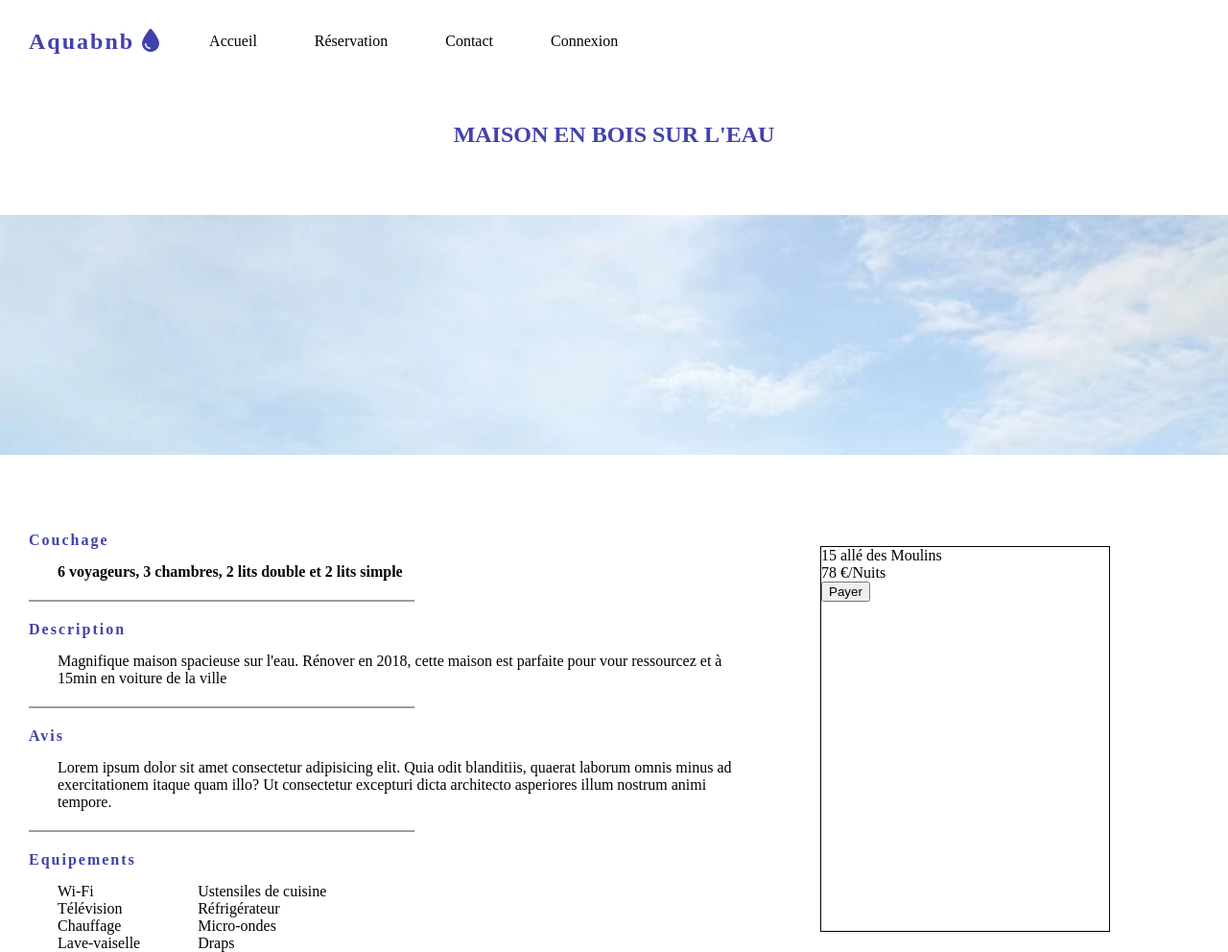
After one commit to tomynov/Airbnb_Aqua, a PHP site: page /bien.php in a window 1280 px wide. The commit adds this page. Shown: the top 992 px of the page at 96% size. Run offline with PHP 8.4, Linux system fonts and the light colour scheme; some libraries are stand-ins or nearby versions.

Commit message:
ajout_dun_bien

```diff
--- /dev/null
+++ b/bien.php
@@ -0,0 +1,65 @@
+<?php include("inc/header.inc.php"); ?>
+
+<body>
+    <main>
+
+    <h2 class="title_bien"> Maison en bois sur l'eau</h2>
+    <div class="block_img_bien"></div>
+    <section class="infos_bien">
+        <section class="description_bien">
+            <div class="detail_maison">
+                <h4 class="descript_bien"> Couchage </h4>
+                <p class="texte_bien" id="descript_bien_texte"> 6 voyageurs, 3 chambres, 2 lits double et 2 lits simple </p>
+            </div>
+            <div class="separ_bien"></div>
+            <div class="texte_maison">
+                <h4 class="descript_bien"> Description</h4>
+                <p class="texte_bien"> Magnifique maison spacieuse sur l'eau. Rénover en 2018, cette maison est parfaite pour vour ressourcez et à 15min en voiture de la ville
+            </div>
+            <div class="separ_bien"></div>
+            <div class="avis">
+                <h4 class="descript_bien"> Avis</h4>
+                <p class="texte_bien">Lorem ipsum dolor sit amet consectetur adipisicing elit. Quia odit blanditiis, quaerat laborum omnis minus ad exercitationem itaque quam illo? Ut consectetur excepturi dicta architecto asperiores illum nostrum animi tempore.<p>
+            </div>
+            <div class="separ_bien"></div>
+            <div class="equipement_maison">
+                <h4 class="descript_bien"> Equipements</h4>
+                <section class="sect_equip">
+                    <div class="block_equip">
+                        <p class="texte_bien">Wi-Fi</p>
+                        <p class="texte_bien">Télévision</p>
+                        <p class="texte_bien">Chauffage</p>
+                        <p class="texte_bien">Lave-vaiselle</p>
+                    </div>
+                    <div class="block_equip">
+                        <p class="texte_bien">Ustensiles de cuisine</p>
+                        <p class="texte_bien">Réfrigérateur</p>
+                        <p class="texte_bien">Micro-ondes</p>
+                        <p class="texte_bien">Draps</p>
+                    </div>
+                </section>
+
+            </div>
+        </section>
+
+        <section class="achat_bien">
+            <div class="adresse">
+                <p>15 allé des Moulins</p>
+            </div>
+            <div class="prix_bien">
+                <p>78 €/Nuits </p>
+            </div>
+            <div class="achat">
+                <button>Payer</button>
+            </div>
+        </section>
+
+    </section>
+    <div class="map_bien">
+                        <iframe class="block_map_bien" src="https://www.google.com/maps/embed?pb=!1m18!1m12!1m3!1d6237.949634657117!2d2.202881636606942!3d48.9013921951677!2m3!1f0!2f0!3f0!3m2!1i1024!2i768!4f13.1!3m3!1m2!1s0x47e664617939e9d9%3A0xadb1defcb14c8ad9!2sPARIS%20YNOV%20CAMPUS!5e0!3m2!1sfr!2sfr!4v1583511775431!5m2!1sfr!2sfr" width="500" height="330" frameborder="0" style="border:0;" allowfullscreen=""></iframe>
+    </div>
+
+    </main>
+</body>
+
+<?php include("inc/footer.inc.php"); ?>
--- a/css/style.css
+++ b/css/style.css
@@ -87,6 +87,7 @@ main{
     display: flex;
     flex-direction: row;
     align-items: center;
+    margin: 90px auto 20px auto;
 
 }
 
@@ -119,11 +120,19 @@ main{
 
 .block_img_main{
     height: 350px;
-    width: 200px;
+    width: 350px;
     background-repeat: no-repeat;
     background-size: cover;
     margin: 10px 20px;
+    box-shadow: black 6px 6px 6px ;
 }
+
+.block_img_main:hover{
+    opacity: 0.8;
+    border-radius: 60px;
+    transition: 2s;
+}
+
 #image_1{
     background-image: url(../img/Maison_1.png);
 }
@@ -172,13 +181,21 @@ main{
     display: flex;
 }
 
+.prez_img :hover{
+    opacity: 0.8;
+    border-radius: 60px;
+    transition: 2s;
+}
+
 .block_img_reser{
     height: 250px;
-    width: 200px;
+    width: 370px;
     background-repeat: no-repeat;
     background-size: cover;
     margin: 20px;
 }
+
+
 
 #img_reser_1{
     background-image: url(../img/Maison_7.png);
@@ -191,6 +208,81 @@ main{
 }
 #img_reser_4{
     background-image: url(../img/Peniche_1.png);
+}
+
+/*------------------------------------------------------
+                PAGE BIEN
+------------------------------------------------------*/
+.infos_bien{
+    display: flex;
+    flex-direction: row;
+    margin-top: 80px;
+}
+
+.title_bien{
+    text-align: center;
+    text-transform: uppercase;
+    color: rgb(65, 65, 172);
+    margin: 70px auto;
+}
+
+.description_bien{
+    width: 780px;
+    margin-right: 60px;
+}
+
+.block_img_bien{
+    background-image: url(../img/Maison_1.png);
+    height: 250px;
+    /* width: 100%;  */
+    background-repeat: no-repeat;
+    background-size: cover;
+    /* margin: 50px auto 50px auto; */
+    max-width: 100%;
+    /* display: block;
+    margin-left: auto;
+    margin-right: auto; */
+    /* clip: rect(119px, 255px, 229px, 80px); */
+}
+
+.descript_bien{
+    font-weight: bold;
+    color: rgb(65, 65, 172);
+    margin-bottom: 15px;
+    padding-left: 30px;
+    letter-spacing: 2px;
+}
+
+.separ_bien{
+    border: rgb(156, 156, 156) solid 1px;
+    width: 400px;
+    /* padding-left: 30px; */
+    margin: 20px auto 20px 30px;
+}
+
+.texte_bien{
+    padding-left: 60px;
+}
+
+#descript_bien_texte{
+    font-weight: bold;
+}
+
+.sect_equip{
+    display: flex;
+    flex-direction: row;
+}
+
+.achat_bien{
+    width: 300px;
+    height: 400px;
+    margin: 15px;
+    border: black solid 1px;
+}
+
+.block_map_bien{
+    width: 100%;
+    margin-top: 90px;
 }
 
 
@@ -476,6 +568,7 @@ main{
     display: flex;
     flex-direction: row;
     margin: auto 40px;
+    align-items: center;
 }
 
 #logo_foot{
```
Also changed, not shown: biens.php (deleted, +0 -7 lines).
